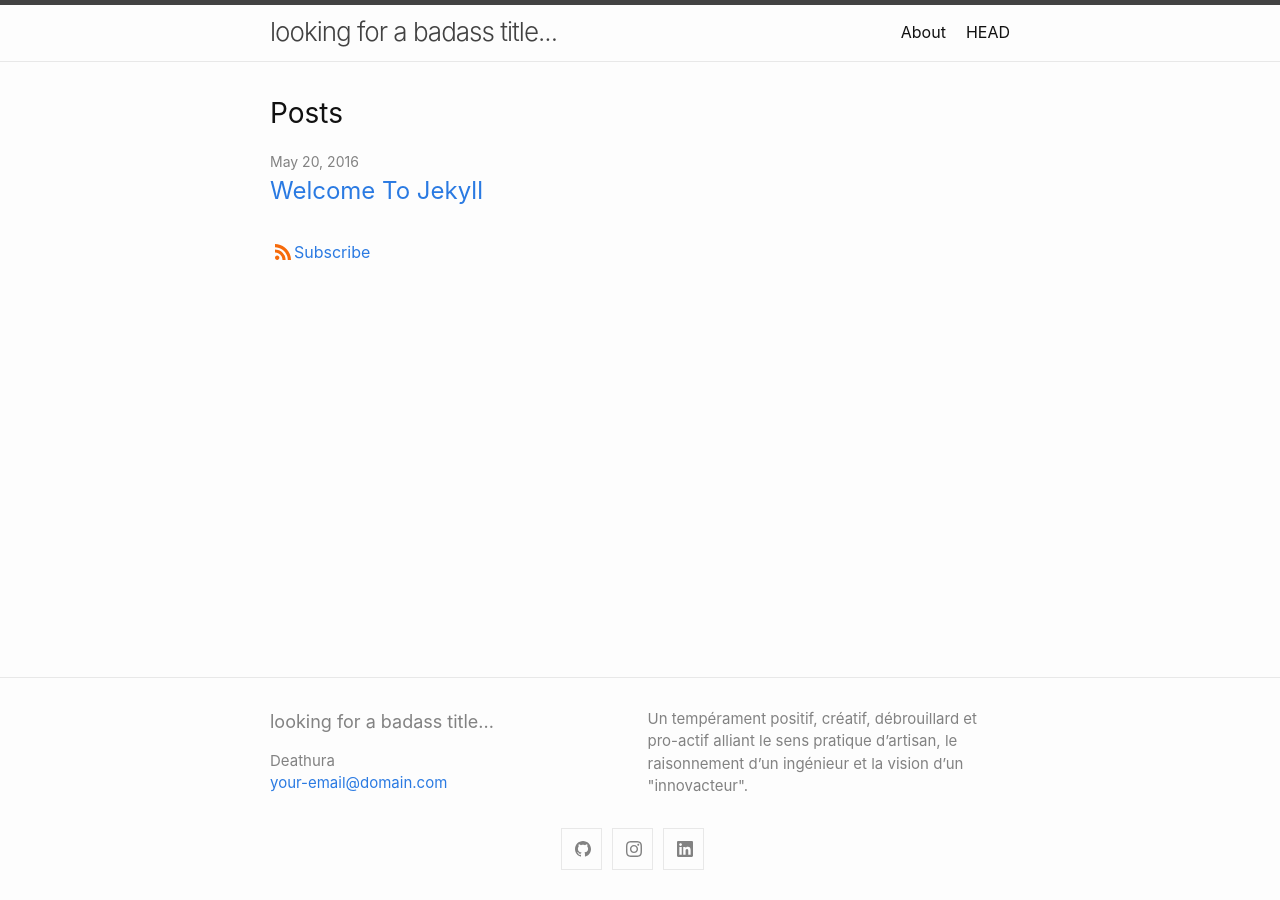
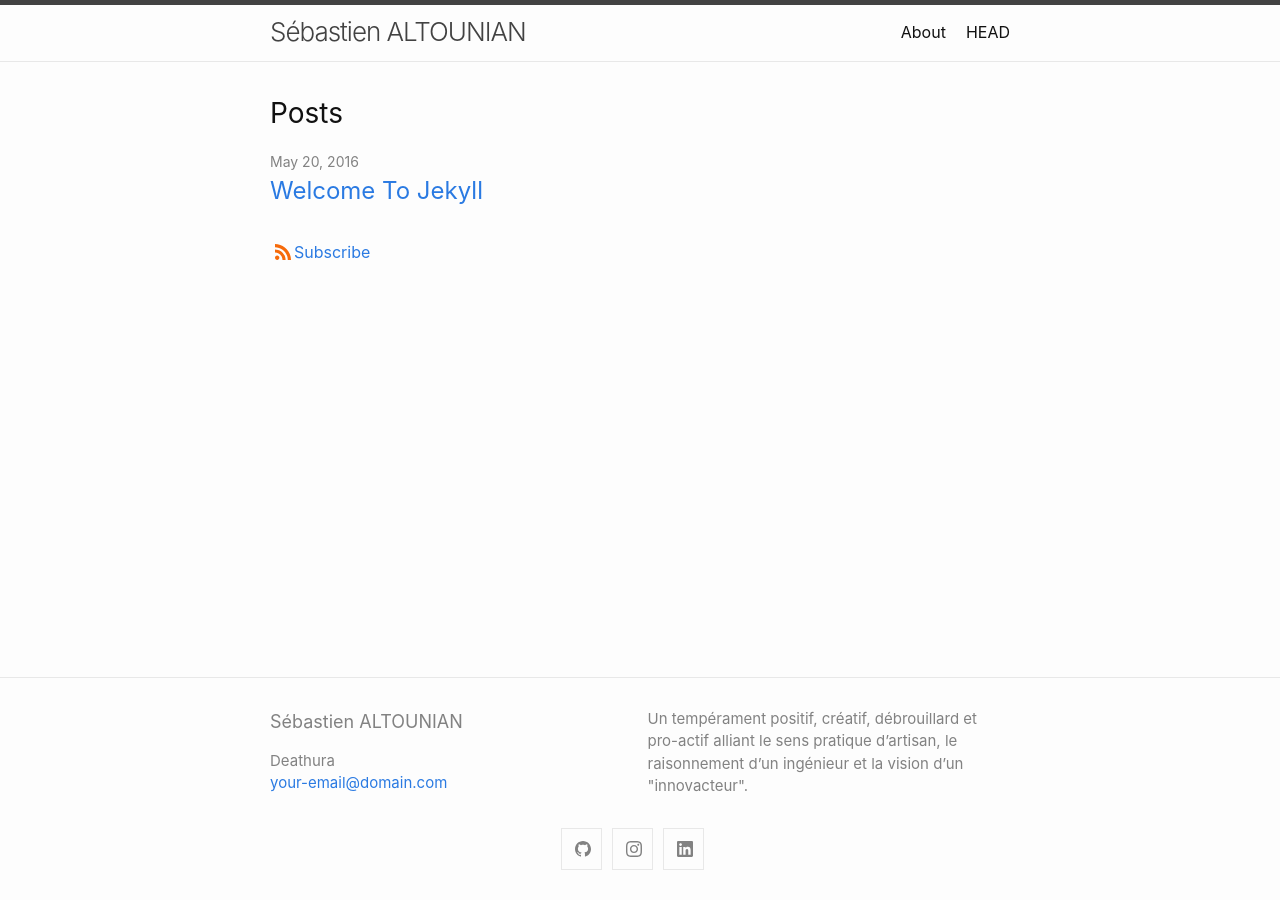
Before and after one commit to Deathura/deathura.github.io.minimal, a Jekyll site: the page built from index.md, in a window 1280 px wide. Built offline with Jekyll 4.4.1, drawn with Linux system fonts in a browser that asks for light colours.

Commit message:
Change title

```diff
--- a/_config.yml
+++ b/_config.yml
@@ -1,4 +1,4 @@
-title: looking for a badass title...
+title: Sébastien ALTOUNIAN
 author: Deathura
 email: your-email@domain.com
 description: > # this means to ignore newlines until "show_excerpts:"
```
